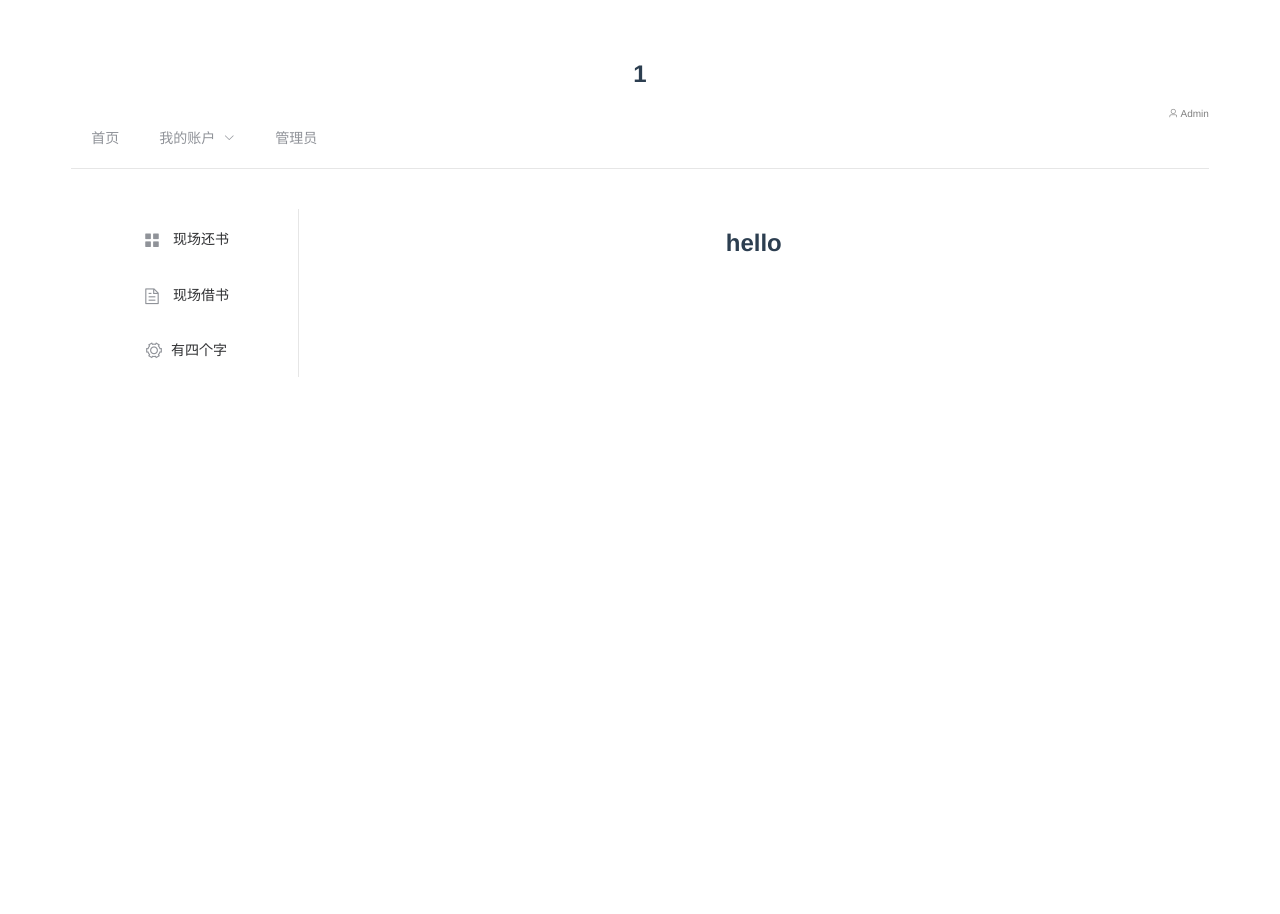
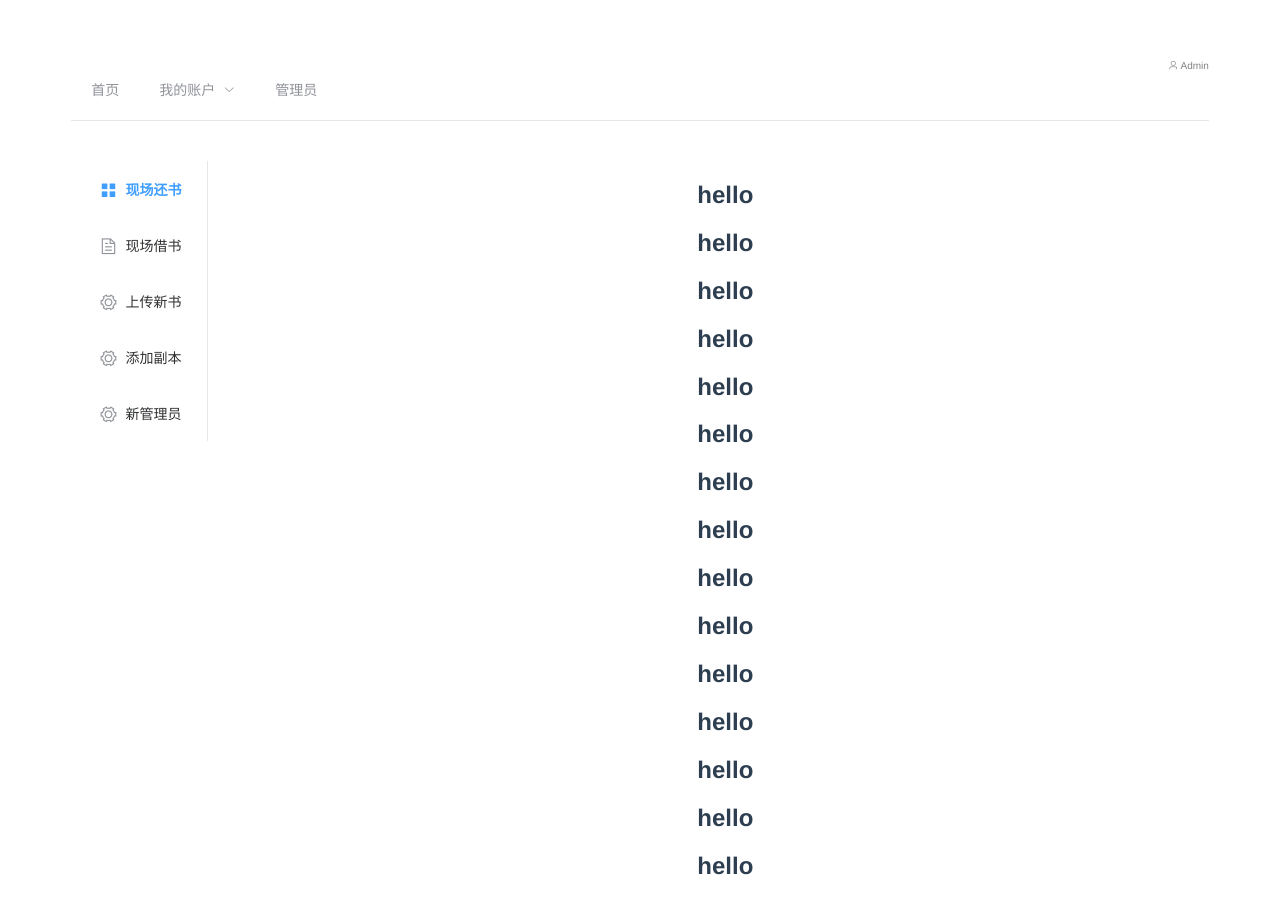
Before and after one commit to Elaine1908/NorthenLightsLibrary, a Vue app in the folder frontend/: page /home/admin/returnBooks in a window 1280 px wide. Shown: the top 914 px of the page. Before the commit the page ends 800 px from the top, so only its background shows below. Built offline with nearby package versions, Linux system fonts and the light colour scheme.

Commit message:
完善路由结构“ ”

```diff
--- /dev/null
+++ b/frontend/src/components/BorrowBooks.vue
@@ -0,0 +1,13 @@
+<template>
+
+</template>
+
+<script>
+export default {
+  name: "BorrowBooks"
+}
+</script>
+
+<style scoped>
+
+</style>
--- a/frontend/src/components/ReturnBooks.vue
+++ b/frontend/src/components/ReturnBooks.vue
@@ -1,5 +1,21 @@
 <template>
-<h2>hello</h2>
+  <div>
+    <h2>hello</h2>
+    <h2>hello</h2>
+    <h2>hello</h2>
+    <h2>hello</h2>
+    <h2>hello</h2>
+    <h2>hello</h2>
+    <h2>hello</h2>
+    <h2>hello</h2>
+    <h2>hello</h2>
+    <h2>hello</h2>
+    <h2>hello</h2>
+    <h2>hello</h2>
+    <h2>hello</h2>
+    <h2>hello</h2>
+    <h2>hello</h2>
+  </div>
 </template>
 
 <script>
--- a/frontend/src/components/Upload.vue
+++ b/frontend/src/components/Upload.vue
@@ -7,7 +7,7 @@
       status-icon
       :rules="rules"
       label-position="left"
-      label-width="80px">
+      label-width="100px">
     <el-form-item
         label="上传封面" prop="bookCover">
       <el-checkbox-group v-show="false" v-model="form.bookCover"></el-checkbox-group>
@@ -255,19 +255,7 @@ export default {
 .avatar-uploader .el-upload:hover {
   border-color: #409EFF;
 }
-
-.avatar-uploader-icon {
-  font-size: 28px;
-  color: #8c939d;
-  width: 178px;
-  height: 178px;
-  line-height: 178px;
-  text-align: center;
-}
-
-.avatar {
-  width: 178px;
-  height: 178px;
-  display: block;
+.form {
+  width: 90%;
 }
 </style>
--- a/frontend/src/router/index.js
+++ b/frontend/src/router/index.js
@@ -56,6 +56,16 @@ const routes = [
             path: 'returnBooks',
             name: 'ReturnBooks',
             component: () => import('@/components/ReturnBooks')
+          },
+          {
+            path: 'borrowBooks',
+            name: 'BorrowBooks',
+            component: () => import('@/components/BorrowBooks')
+          },
+          {
+            path: 'upload',
+            name: 'Upload',
+            component: () => import('@/components/Upload')
           }
         ]
       }
--- a/frontend/src/views/Admin.vue
+++ b/frontend/src/views/Admin.vue
@@ -2,23 +2,28 @@
   <el-row>
     <el-col class="menu">
       <el-menu
+          :default-active="$route.path"
+          :router="true"
           class="el-menu-vertical-demo">
-        <el-menu-item index="1">
-            <span slot="title">
-              <router-link to="/home/admin/returnBooks" class="admin-link">
-                <i class="el-icon-menu"></i> 现场还书
-              </router-link>
-            </span>
+        <el-menu-item index="/home/admin/returnBooks">
+          <i class="el-icon-menu"></i>
+          <span slot="title">现场还书</span>
         </el-menu-item>
-        <el-menu-item index="2">
-            <span slot="title">
-              <router-link to="/home/admin/borrowBooks" class="admin-link">
-                <i class="el-icon-document"></i> 现场借书
-              </router-link></span>
+        <el-menu-item index="/home/admin/borrowBooks">
+          <i class="el-icon-document"></i>
+          <span slot="title">现场借书</span>
         </el-menu-item>
-        <el-menu-item index="3">
+        <el-menu-item index="/home/admin/upload">
           <i class="el-icon-setting"></i>
-          <span slot="title">有四个字</span>
+          <span slot="title">上传新书</span>
+        </el-menu-item>
+        <el-menu-item index="/home/admin/upload">
+          <i class="el-icon-setting"></i>
+          <span slot="title">添加副本</span>
+        </el-menu-item>
+        <el-menu-item index="/home/admin/upload">
+          <i class="el-icon-setting"></i>
+          <span slot="title">新管理员</span>
         </el-menu-item>
       </el-menu>
     </el-col>
@@ -39,12 +44,12 @@ export default {
 
 <style>
 .menu {
-  width: 20%;
+  width: 12%;
   float: left;
 }
 .content {
   float: right;
-  display: contents;
+  width: 85%;
 }
 .router-link-active {
   color: deepskyblue;
--- a/frontend/src/views/Home.vue
+++ b/frontend/src/views/Home.vue
@@ -1,21 +1,20 @@
 <template>
   <div class="home">
-    <h2>{{activeIndex}}</h2>
-    <el-menu class="el-menu-demo" mode="horizontal" @select="handleSelect" router="true">
-      <el-menu-item index="1" @click="linkToHome">首页</el-menu-item>
+    <el-menu :default-active="$route.path" class="el-menu-demo" mode="horizontal" @select="handleSelect" :router="true">
+      <el-menu-item index="/home/show">首页</el-menu-item>
       <el-submenu index="2">
         <template slot="title">我的账户</template>
-        <el-menu-item index="2-1" @click="logout" v-if="this.$store.state.login">登出</el-menu-item>
-        <el-menu-item index="2-1" @click="linkToLogin" v-else>登录</el-menu-item>
-        <el-menu-item index="2-2" @click="linkToRegister" v-if="!this.$store.state.login">注册</el-menu-item>
-        <el-menu-item index="2-3" @click="linkToModifyPass" v-if="this.$store.state.login">修改密码</el-menu-item>
-        <el-menu-item index="2-2" @click="linkToPersonalInformation" v-if="this.$store.state.login">个人信息</el-menu-item>
+        <el-menu-item @click="logout" v-if="this.$store.state.login">登出</el-menu-item>
+        <el-menu-item index="/login" v-else>登录</el-menu-item>
+        <el-menu-item index="/register" v-if="!this.$store.state.login">注册</el-menu-item>
+        <el-menu-item index="/modifyPassword" v-if="this.$store.state.login">修改密码</el-menu-item>
+        <el-menu-item index="/personalInfo" v-if="this.$store.state.login">个人信息</el-menu-item>
       </el-submenu>
       <el-menu-item index="3" v-if="this.$store.state.identity === 3">在线预约</el-menu-item>
-      <el-menu-item index="3" v-if="this.$store.state.identity === 1 || this.$store.state.identity === 2" @click="linkToAdmin">
+      <el-menu-item index="/home/admin" v-if="this.$store.state.identity === 1 || this.$store.state.identity === 2">
         管理员
       </el-menu-item>
-      <span class="test-test"><i class="el-icon-user"></i> {{this.$store.state.username}}</span>
+      <span class="username"><i class="el-icon-user"></i> {{this.$store.state.username}}</span>
     </el-menu>
     <router-view class="upload-form"/>
   </div>
@@ -28,8 +27,7 @@ export default {
   name: 'Home',
   data() {
     return {
-      activeIndex: '1',
-      activeIndex2: '1'
+      activeIndex: this.$route.path
     };
   },
   methods: {
@@ -46,14 +44,10 @@ export default {
       this.$router.push({path:'/register'})
     },
     linkToModifyPass() {
-      this.$router.push({path:'/modifyPath'})
+      this.$router.push({path:'/modifyPassword'})
     },
     linkToPersonalInformation() {
       this.$router.push({path:'/personalInfo'})
-    },
-    linkToAdmin() {
-      this.$router.push({path:'/home/admin'})
-      this.activeIndex = '3'
     },
     logout(){
       this.$store.commit("doLogout");
@@ -79,7 +73,7 @@ export default {
   .is-active {
     font-weight: bold;
   }
-  .test-test {
+  .username {
     float: right;
     color: gray;
     font-size: x-small;
```
